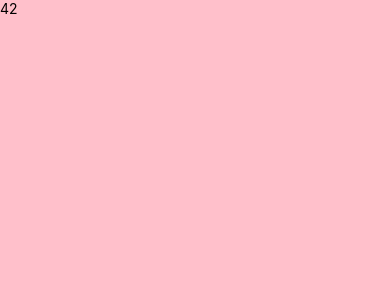
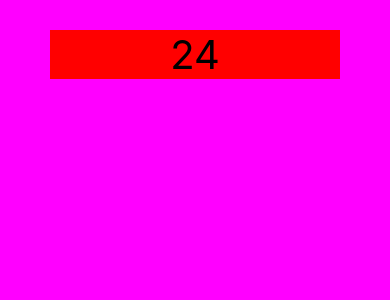
Before and after one commit to gooddaymorgan/Target-Sum-Game, a React Native app: screen / in a window 390 px wide. Shown: the top 300 px of the page. Built offline with nearby package versions, Linux system fonts and the light colour scheme.

Commit message:
Game.js creates a random target with component
- created variable 'target' that creates a random whole number from 0-50
- added style sheet that changes the  background container to magenta
- added 'target' style that changes the background to red plus other layout changes

```diff
--- a/Game.js
+++ b/Game.js
@@ -2,10 +2,11 @@ import React from 'react';
 import {View, Text, StyleSheet} from 'react-native';
 
 class Game extends React.Component {
+  target = 10 + Math.floor(40 * Math.random());
   render() {
     return (
       <View style={styles.container}>
-        <Text style={styles.target}>42</Text>
+        <Text style={styles.target}>{this.target}</Text>
       </View>
     );
   }
@@ -13,8 +14,16 @@ class Game extends React.Component {
 
 const styles = StyleSheet.create({
   container: {
-    backgroundColor: 'pink',
+    backgroundColor: 'magenta',
     flex: 1,
+    paddingTop: 30,
+  },
+
+  target: {
+    fontSize: 40,
+    backgroundColor: 'red',
+    marginHorizontal: 50,
+    textAlign: 'center',
   },
 });
 export default Game;
```
